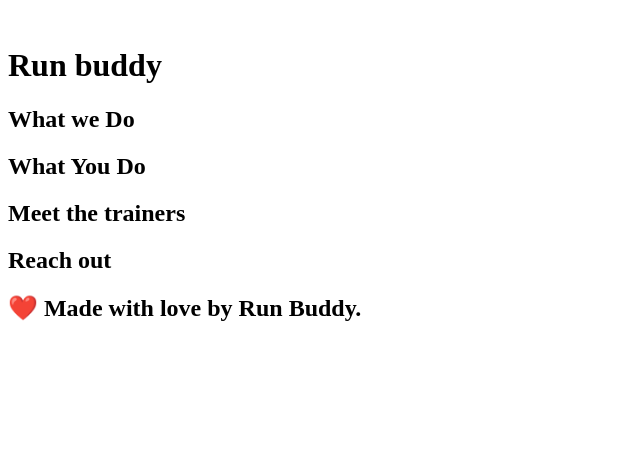
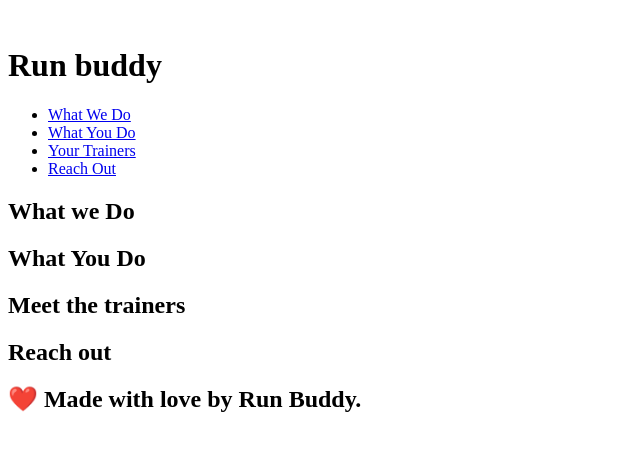
Before and after one commit to sgtratchet/run-buddy, a plain HTML site: page index.html in a window 1280 px wide. Shown: the whole page, without its empty margins (0-640 px from the left). Drawn offline with Linux system fonts and the light colour scheme.

Commit message:
added header nav

```diff
--- a/index.html
+++ b/index.html
@@ -7,6 +7,23 @@
     <body>
         <header>
             <h1>Run buddy</h1>
+            <nav>
+                <ul><!--List item element-->
+                    <li>
+                    <!--anchor element-->
+                        <a href='#what-we-do'>What We Do</a>
+                    </li>
+                    <li>
+                        <a href="#what-you-do">What You Do</a>
+                    </li>
+                    <li>
+                        <a href='#your-trainers'>Your Trainers</a>
+                    </li>
+                    <li>
+                        <a href='#reach-out'>Reach Out</a>
+                    </li>
+                </ul>
+            </nav>
         </header>
         <!-- hero/jumbotron section-->
         <section>
```
